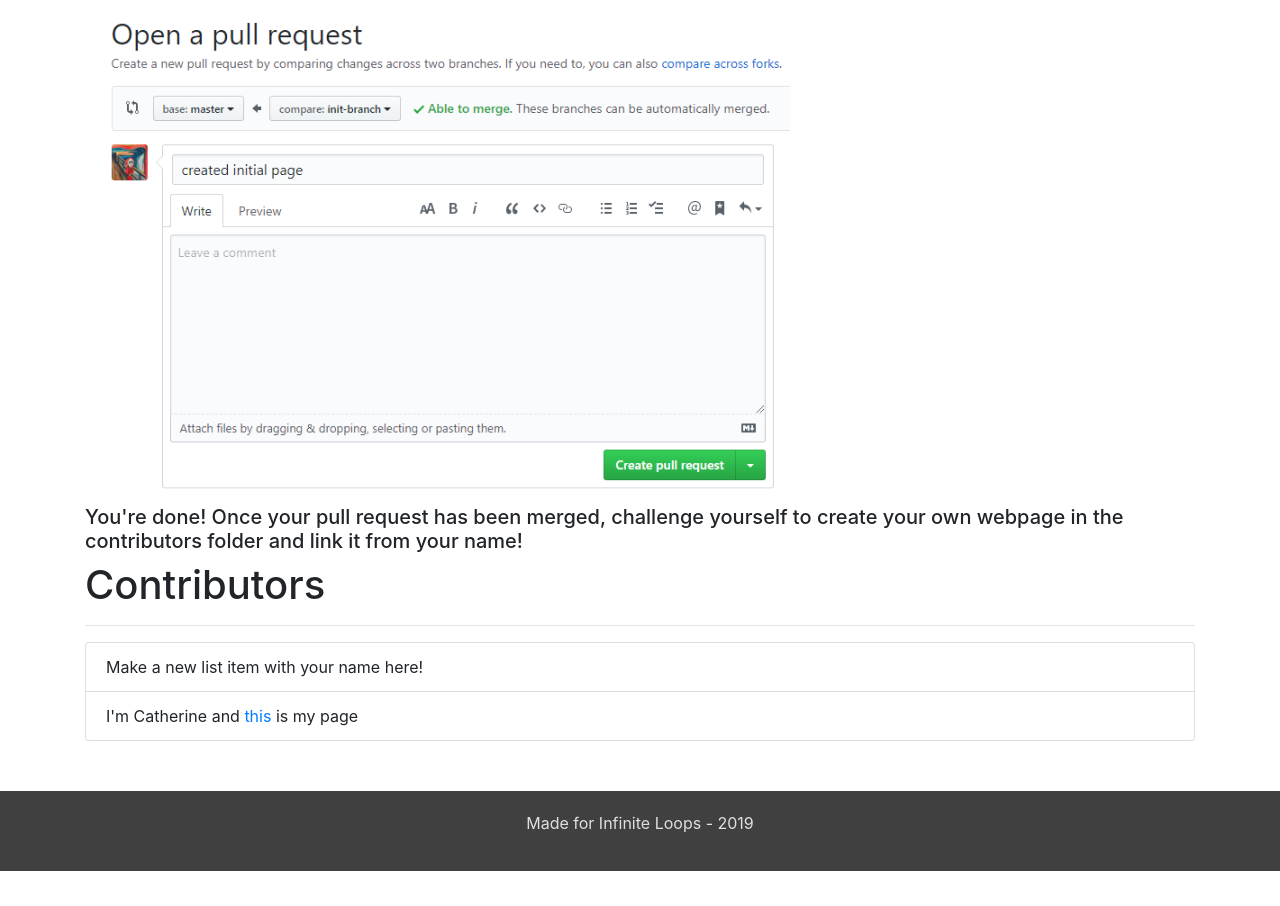
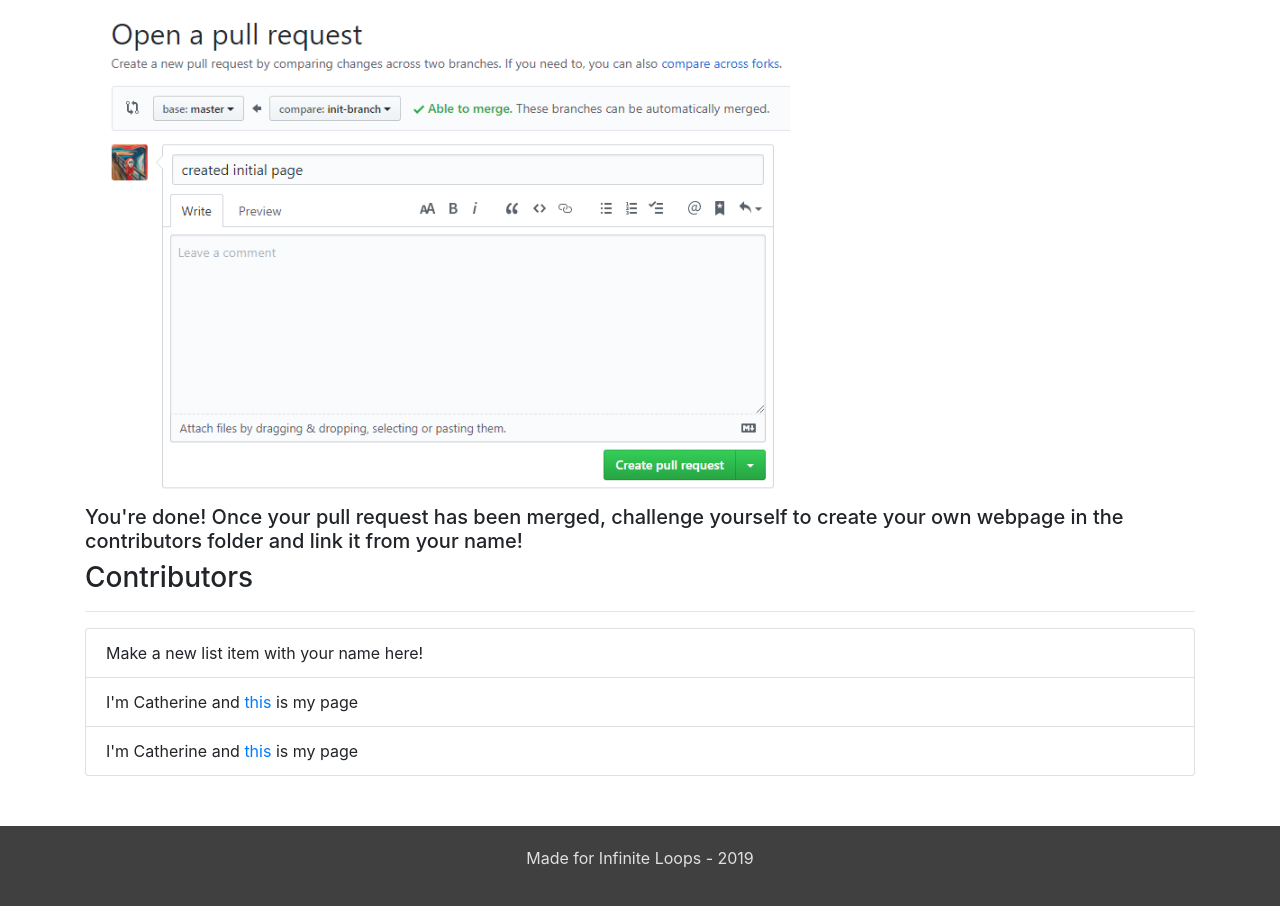
Before and after one commit to CatherineEtter/Infinite_Loops_Hacktoberfest, a plain HTML site: page index.html in a window 1280 px wide. Shown: the part 3314-4220 px from the top of the page. Before the commit the page ends 4185 px from the top, so only its background shows below. Drawn offline with nearby package versions, Linux system fonts and the light colour scheme.

Commit message:
Update index.html

```diff
--- a/index.html
+++ b/index.html
@@ -59,10 +59,12 @@
             <h5>You're done! Once your pull request has been merged, challenge yourself to create your own webpage in the contributors folder and link it from your name!</h5>
         </div>
         <div id="contributors-section">
-            <h1>Contributors</h1>
+            <h3>Contributors</h3>
             <hr>
+            <!-- line -->
             <ul class="list-group">
                 <li class="list-group-item">Make a new list item with your name here!</li>
+                <li class="list-group-item">I'm Catherine and <a href="/contributors/catherine_etter.html">this</a> is my page</li>
                 <li class="list-group-item">I'm Catherine and <a href="/contributors/catherine_etter.html">this</a> is my page</li>
             </ul>
 
```
